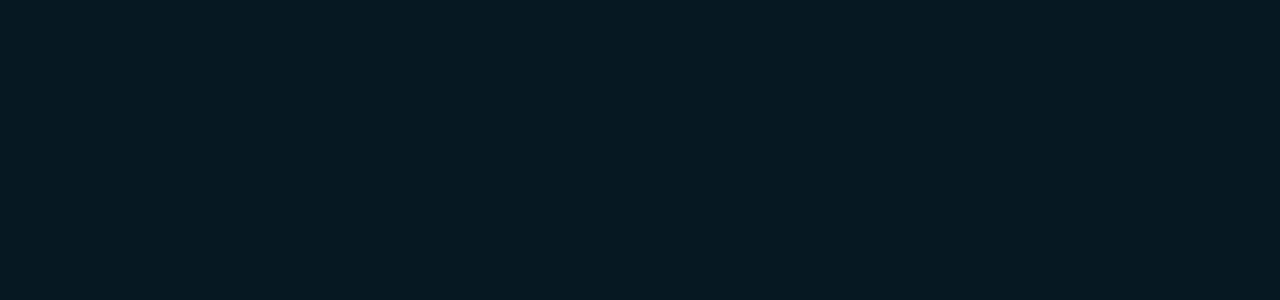
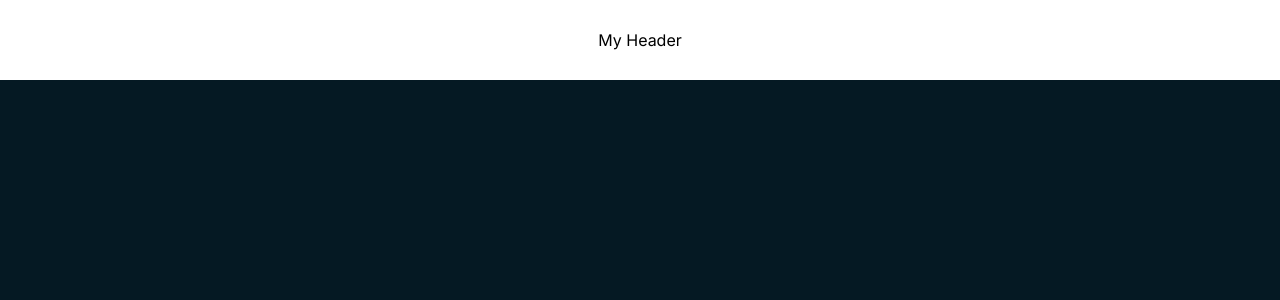
Before and after one commit to jaejaljaejal/jaejaljaejal, a Next.js app in the folder jaejaljaejal-front/: page / in a window 1280 px wide. Shown: the top 300 px of the page. Built offline with nearby package versions, Linux system fonts and the light colour scheme.

Commit message:
header 추가

```diff
--- a/jaejaljaejal-front/app/globals.css
+++ b/jaejaljaejal-front/app/globals.css
@@ -23,4 +23,11 @@ body {
   .text-balance {
     text-wrap: balance;
   }
+  .h-20vh {
+    height: 10vh;
+  }
 }
+
+.bg-custom {
+  background-color: rgb(5, 25, 35);
+}
--- a/jaejaljaejal-front/app/page.tsx
+++ b/jaejaljaejal-front/app/page.tsx
@@ -1,7 +1,9 @@
-import Image from "next/image";
+import Header from "@/components/header";
 
 export default function Home() {
   return (
-    <main className="flex min-h-screen flex-col items-center justify-between p-24"></main>
+    <main className="bg-custom flex min-h-screen flex-col items-center justify-between">
+      <Header />
+    </main>
   );
 }
--- /dev/null
+++ b/jaejaljaejal-front/components/header.tsx
@@ -0,0 +1,9 @@
+const Header = () => {
+  return (
+    <header className="w-full h-20vh bg-white flex justify-center items-center">
+      <h1>My Header</h1>
+    </header>
+  );
+};
+
+export default Header;
```
